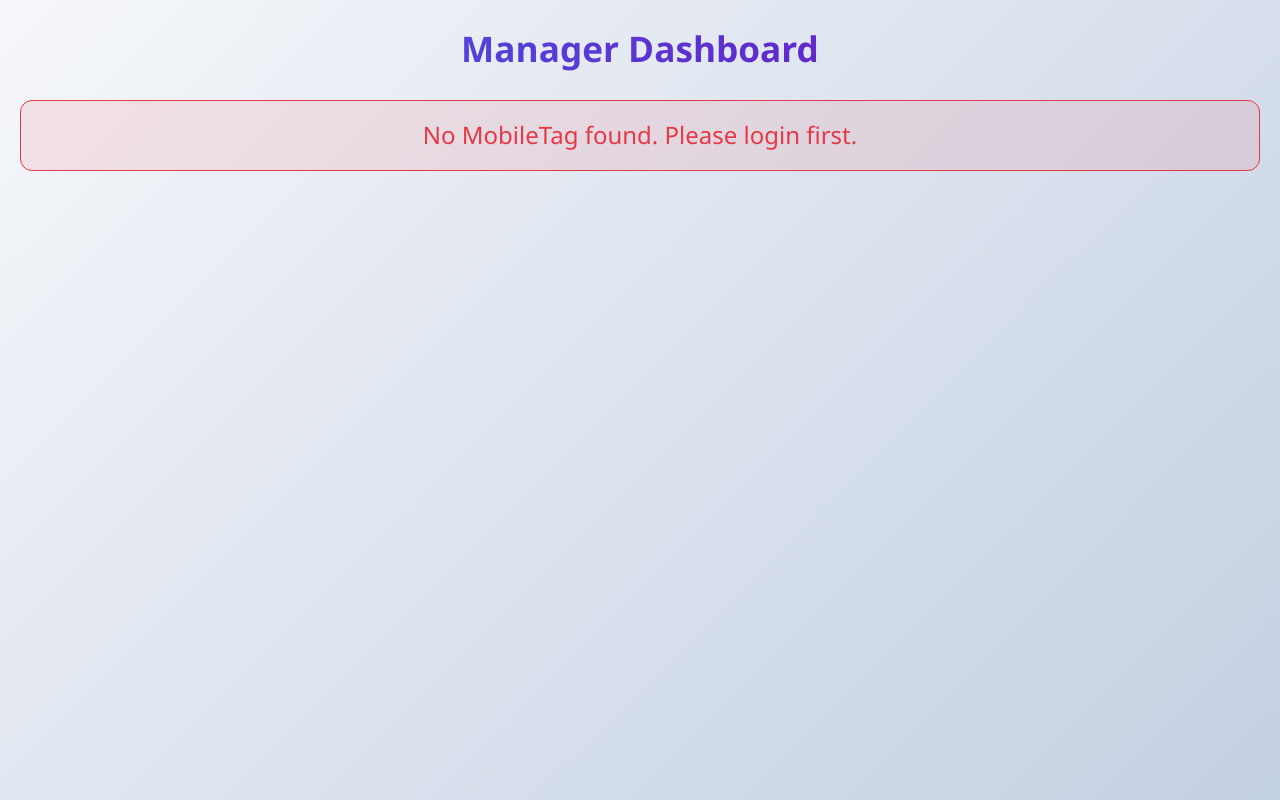
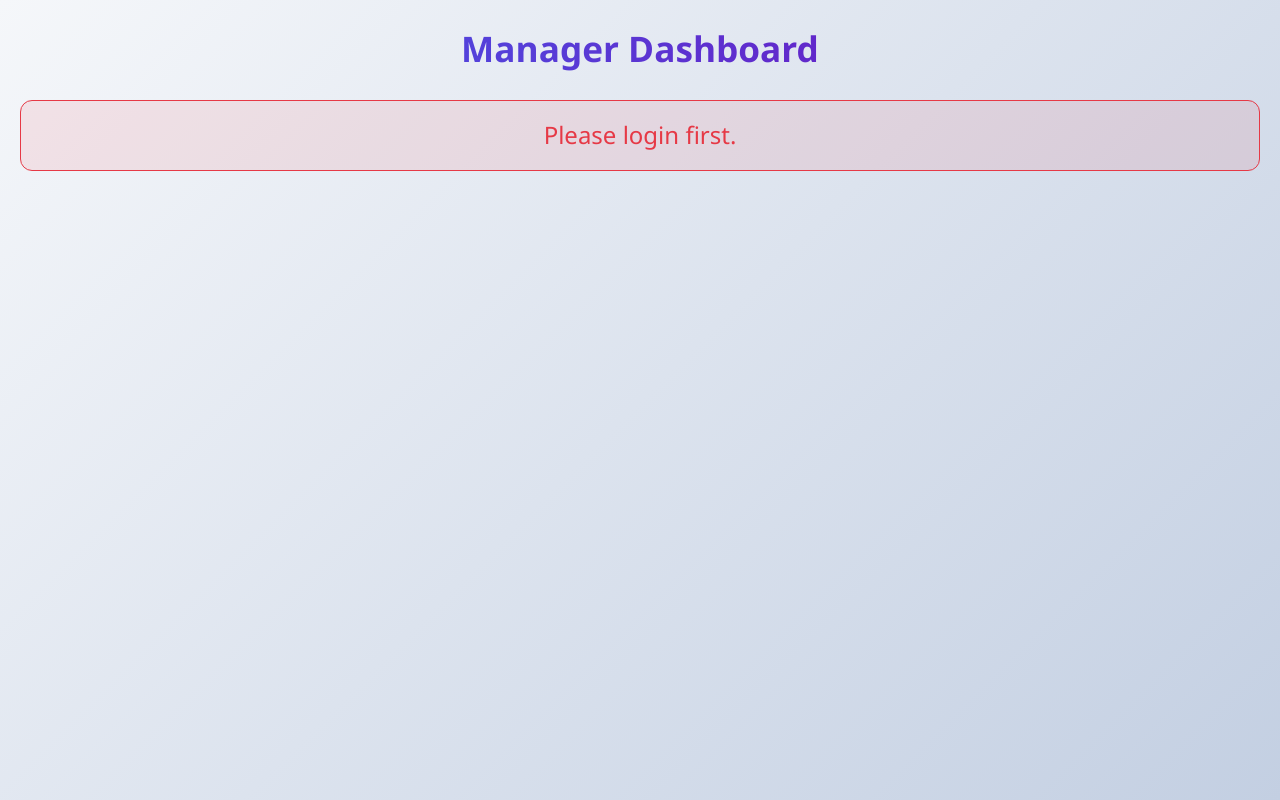
Before and after one commit to Raneesh-Babu/inventory-Management, a plain HTML site: page Add.html in a window 1280 px wide. Drawn offline with Linux system fonts and the light colour scheme.

Commit message:
Update Add.html

```diff
--- a/Add.html
+++ b/Add.html
@@ -557,7 +557,7 @@
         // Validate manager using MobileTag
         async function validateManager() {
             if (!mobileTag) {
-                statusMsg.textContent = "No MobileTag found. Please login first.";
+                statusMsg.textContent = "Please login first.";
                 statusMsg.className = "status-message error";
                 return;
             }
```
